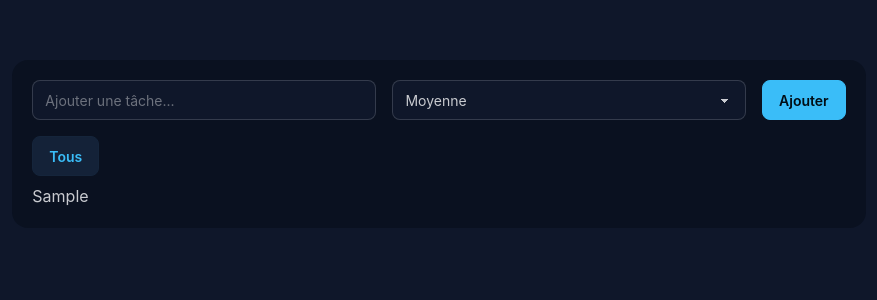
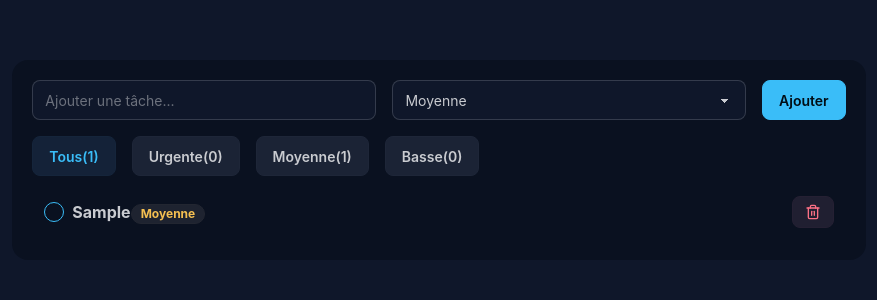
Before and after one commit to NassimZoubeir/Todo-ReactJs, a React (Vite) app: page / in a window 1280 px wide. Both pictures are taken after typing "Sample" into the empty fields and a click on the button "Ajouter". Shown: the top 300 px of the page, without its empty margins (201-1078 px from the left). Built offline with nearby package versions, Linux system fonts and the light colour scheme.

Commit message:
Création du composant et activation du filtre

```diff
--- a/src/App.tsx
+++ b/src/App.tsx
@@ -1,4 +1,5 @@
 import { useEffect, useState } from "react";
+import TodoItem from "./TodoItem";
 
 
 type Priority = "Urgente" | "Moyenne" | "Basse"
@@ -50,6 +51,12 @@ function App() {
     filteredTodos = todos.filter((todo) => todo.priority === filter)
   }
 
+  const urgentCount = todos.filter((t) => t.priority === "Urgente").length
+  const mediumCount = todos.filter((t) => t.priority === "Moyenne").length
+  const lowCount = todos.filter((t) => t.priority === "Basse").length
+  const totalCount = todos.length
+
+
   return (
     <div className="flex justify-center">
       <div className="w-2/3 flex flex-col gap-4 my-15 bg-base-300 p-5 rounded-2xl">
@@ -78,15 +85,32 @@ function App() {
         <div className="flex flex-wrap gap-4">
           <button className={`btn btn-soft ${filter === "Tous" ? "btn-primary" : ""}`}
           onClick={() => setFilter("Tous")}>
-            Tous
+            Tous({totalCount})
           </button>
+                    <button className={`btn btn-soft ${filter === "Urgente" ? "btn-primary" : ""}`}
+          onClick={() => setFilter("Urgente")}>
+            Urgente({urgentCount})
+          </button>
+
+
+          <button className={`btn btn-soft ${filter === "Moyenne" ? "btn-primary" : ""}`}
+          onClick={() => setFilter("Moyenne")}>
+            Moyenne({mediumCount})
+          </button>
+
+          <button className={`btn btn-soft ${filter === "Basse" ? "btn-primary" : ""}`}
+          onClick={() => setFilter("Basse")}>
+            Basse({lowCount})
+          </button>
+
+
         </div>
 
         {filteredTodos.length > 0 ? (
           <ul className="divide-y divide-primary/20">
             {filteredTodos.map((todo) => (
-              <li>
-                {todo.text}
+              <li key={todo.id}>
+                <TodoItem todo={todo}/>
               </li>
             ))}
           </ul>
--- a/src/TodoItem.tsx
+++ b/src/TodoItem.tsx
@@ -1,3 +1,5 @@
+import { Trash } from "lucide-react";
+
 type Priority = "Urgente" | "Moyenne" | "Basse"
 
 type Todo = {
@@ -12,8 +14,31 @@ type Props = {
 }
 const TodoItem = ({ todo }: Props) => {
     return (
-        <li>
-            {todo.text}
+        <li className="p-3">
+            <div className="flex justify-between items-center">
+                <div className="flex items-center gap-2">
+                    <input
+                    type="checkbox"
+                    className="checkbox checkbox-primary checkbox-sm"/>
+
+                    <span className="text-md font-bold">
+                        <span>
+                            {todo.text}
+                        </span>
+                        <span
+                        className={`badge badge-sm badge-soft
+                        ${todo.priority === "Urgente"
+                        ? "badge-error" : todo.priority === "Moyenne"
+                        ? "badge-warning"
+                        : "badge-success"}`}>
+                            {todo.priority}
+                        </span>
+                    </span>
+                </div>
+                 <button className="btn btn-sm btn-error btn-soft">
+                    <Trash className="w-4 h-4"/>
+                </button>
+            </div>
         </li>
     )
 }
```
